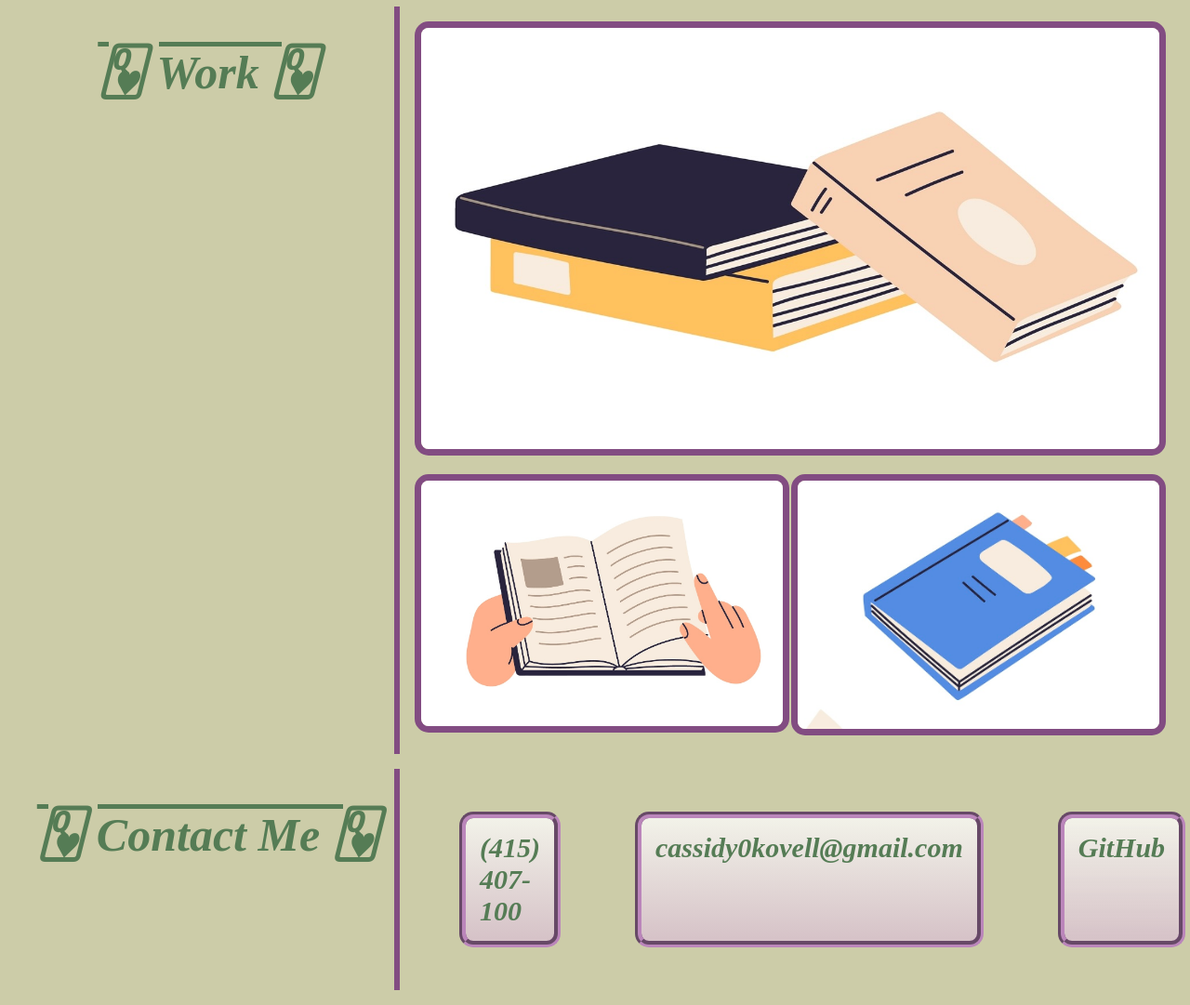
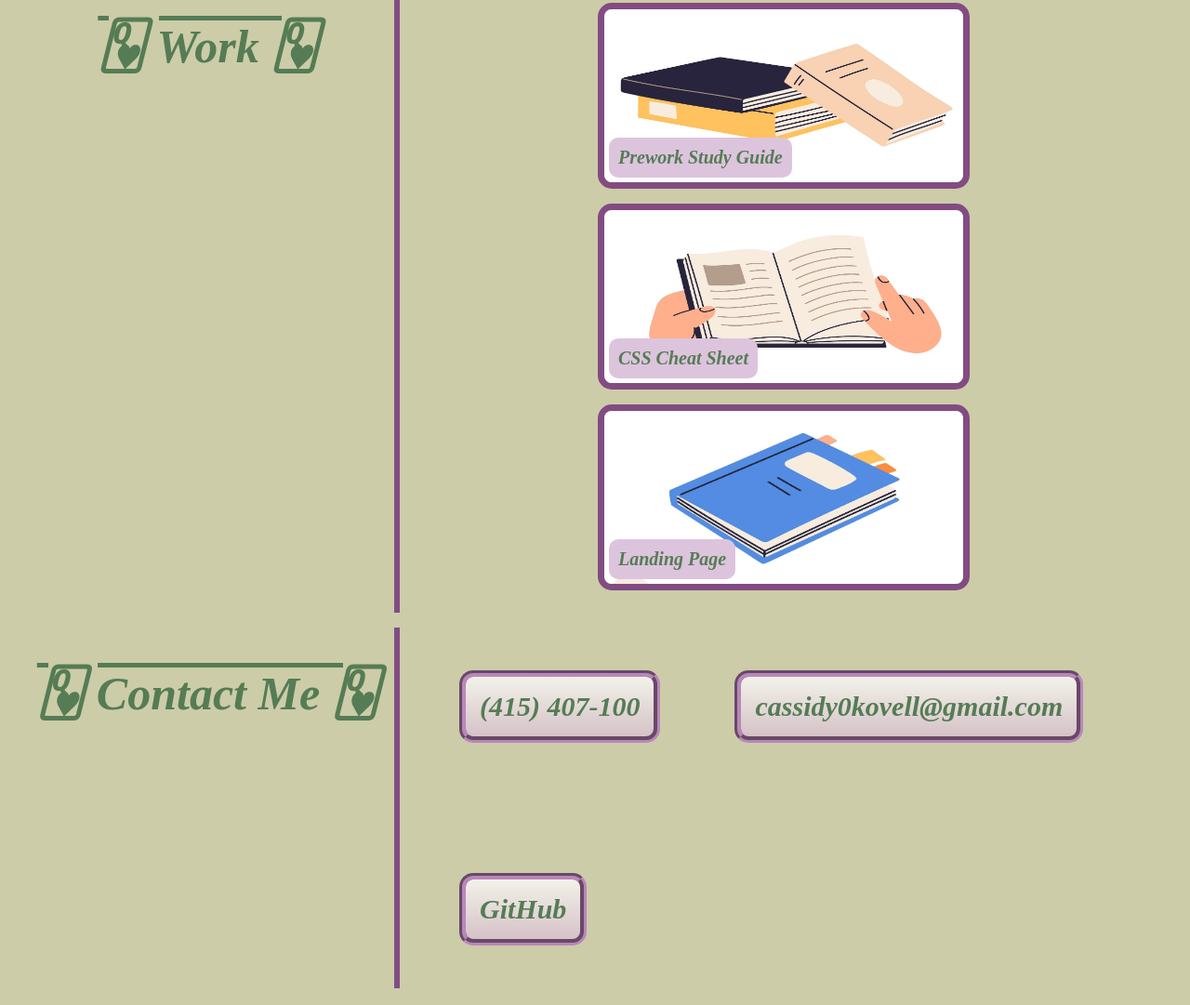
Before and after one commit to cassidykovell/cassidy-kovell-portfolio, a plain HTML site: page index.html in a window 1280 px wide. Shown: the part 781-1862 px from the top of the page at 93% size. Drawn offline with Linux system fonts and the light colour scheme.

Commit message:
final update! New display for deployed websites, titles for images, and added media queries for responsive layout.

```diff
--- a/assets/style.css
+++ b/assets/style.css
@@ -6,6 +6,7 @@
 }
 * {
     background-color: var(--cream);
+    box-sizing: border-box;
 }
 
 header {
@@ -109,27 +110,71 @@ nav ul li a {
 
 p {
     color: var(--green);
-    font-size: 20px;
-}
-
-.grid {
-    display: grid;
-    grid-template-columns: 1fr 1fr;
-    gap: 1em;
-    padding-top: 1em;
-
+    font-size: 30px;
+    padding: 20px;
+    text-align: justify;
+    font-style: oblique;
+    font-weight: bold;
 }
 
 .pics {
     border: 7px solid var(--dp);
     border-radius: 15px;
-    height: auto;
+    height: 200px;
+    width: 400px;
+    margin: .5em;
+}
+
+#text-box {
+    display: flex;
+    flex-wrap: wrap;
+    justify-content: center;
+    align-items: center;
+}
+
+.wrp {
+    width: auto;
+    position: relative;
+}
+
+img {
     width: 100%;
+    display: block;
+    margin: auto;
 }
+
+.text {
+    width: 100%;
+    bottom: 5px;
+    left: 20px;
+    position: absolute;
+    background: none;
+    display: flex;
+}
+
+.text h3 {
+    font-size: 20px;
+    color: var(--green);
+    margin-bottom: 15px;
+    background-color: rgb(221 196 221);
+    border-radius: 10px;
+    padding: 10px;
+    font-style: oblique;
+}
+
+.pics:hover {
+    transform: scale(1.1);
+    box-shadow: inset 0px 0px 8px
+    rgb(208, 208, 208), 0 0 15px
+    rgb(145, 89, 147);
+    border-radius: 10px;
+}
+
 
 .play {
     display: flex;
     flex-direction: row;
+    flex-wrap: wrap;
     gap: 5em;
     padding-left: 3em;
 }
@@ -144,3 +189,62 @@ p {
     background-image: linear-gradient(rgba(255, 255, 255, 0.746) 0%,rgba(220, 187, 220, 0.6) 100%);
     padding: 15px;
 }
+
+.contact:hover {
+    transform: scale(1.1);
+    box-shadow: inset 0px 0px 8px
+    rgb(208, 208, 208), 0 0 15px
+    rgb(145, 89, 147);
+    border-radius: 10px;
+}
+
+.content-container .vl .play a {
+    color: var(--green);
+    text-decoration: none;
+    outline: none;
+}
+
+@media (max-width: 1024px){
+    .play {
+        display: flex;
+        flex-wrap: wrap;
+        flex-direction: column;
+        gap: 0em;
+        padding-left: 0em;
+    }
+}
+
+@media (max-width: 768px) {
+    .play {
+        display: flex;
+        flex-wrap: wrap;
+        gap: 0em;
+        padding-left: 0em;
+    }
+
+    .pics {
+        height: 200px;
+        width: 200px;
+    }
+
+    .contact{
+        font-size: 20px;
+    }
+  }
+
+@media (max-width: 425px) {
+    main {
+        display:grid;
+        width: 100%;
+        grid-template-columns: repeat(1, 1fr);
+    }
+
+    header {
+        border: none;
+    }
+
+    #navigation {
+        padding: 20px 20px 20px 250px;
+    }
+
+}
--- a/index.html
+++ b/index.html
@@ -30,7 +30,7 @@
 					<img id="face" src="./assets/face.png" />
 			</div>
 			<div class="vl">
-				<p>This will be a paragraph about me</p>
+				<p>Cassidy Kovell is a 2023 University of Oregon graduate. She is learning to specialize in webpage development. Her skills include a knowledge of HTML, CSS, agile methodology, VS code, Git, and markdown. She has various projects deployed and is working to complete the UCLA full stack coding bootcamp.</p>
 			</div>
 		</article>
 		<article class="content-container" id="section2">
@@ -38,10 +38,25 @@
 			<h2>🂽 Work 🂽</h2>
 			</div>
 			<div class="vl">
+				<div id="text-box">
+					<div class="wrp">
 						<a href="https://cassidykovell.github.io/prework-study-guide/" target="_blank"><img class="pics" src="assets/books.jpg"></a>
-				<div class="grid">
+							<div class="text">
+								<h3>Prework Study Guide</h3>
+							</div>
+					</div>
+					<div class="wrp">
 						<a href="https://cassidykovell.github.io/css-cheatsheet/" target ="_blank"><img class="pics" src="assets/open.jpg"></a>
+							<div class="text">
+								<h3>CSS Cheat Sheet</h3>
+							</div>
+					</div>
+					<div class="wrp">
 						<a href="https://cassidykovell.github.io/landing-page/" target="_blank"><img class="pics" src="./assets/closed.jpg"></a>
+							<div class="text">
+								<h3>Landing Page</h3>
+							</div>
+					</div>
 				</div>
 			</div>
 		</article>
@@ -53,7 +68,7 @@
 				<div class="play">
 					<p class="contact">(415) 407-100</p>
 					<p class="contact">cassidy0kovell@gmail.com</p>
-				<p class="contact">GitHub</p>
+					<a href="https://github.com/cassidykovell" target="_blank"><p class="contact">GitHub</p></a>
 				</div>
 			</div>
 		</article>
```
Also changed, not shown: 1 other file. Lines whose indentation alone changed are shown as unchanged.
